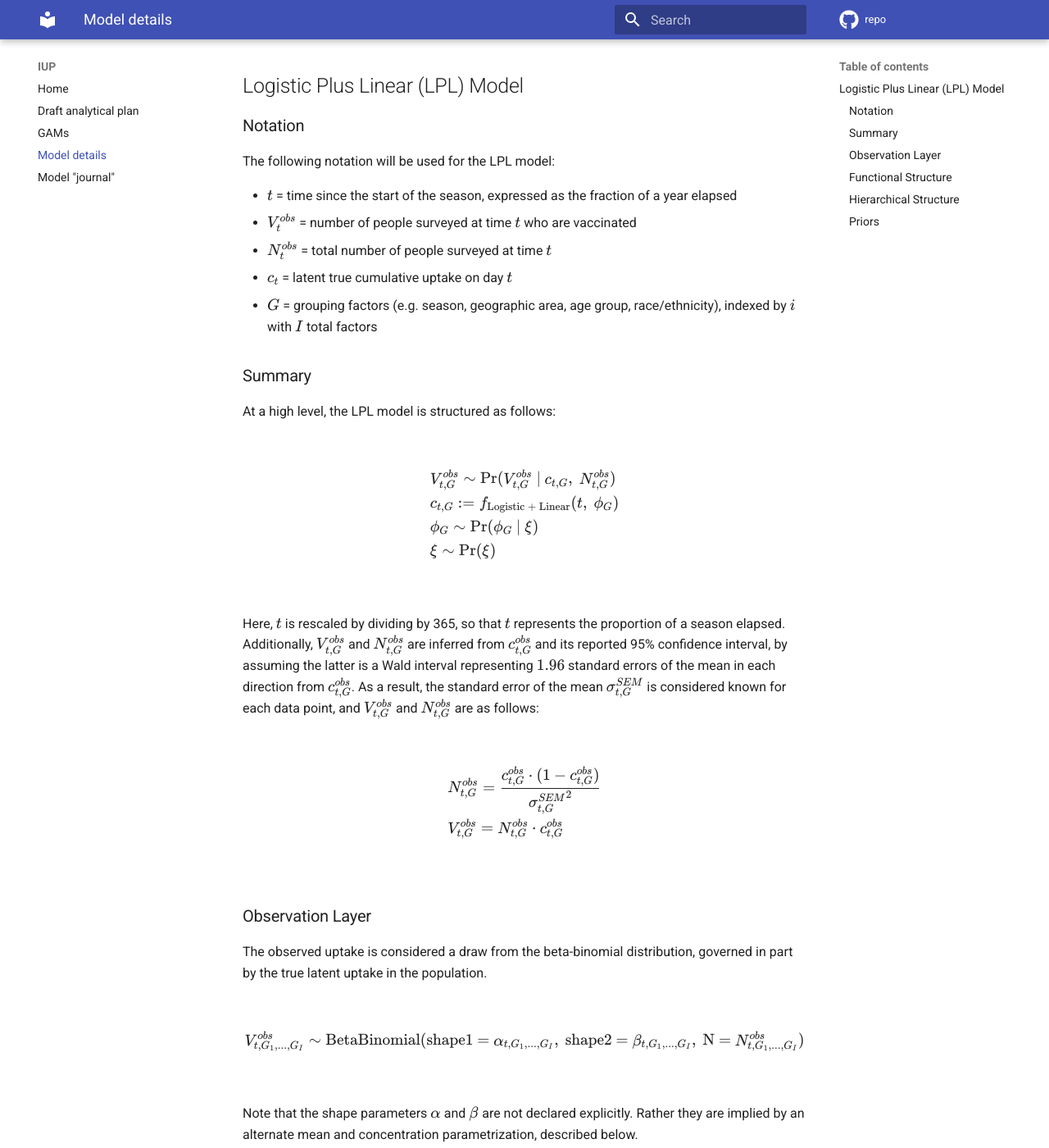
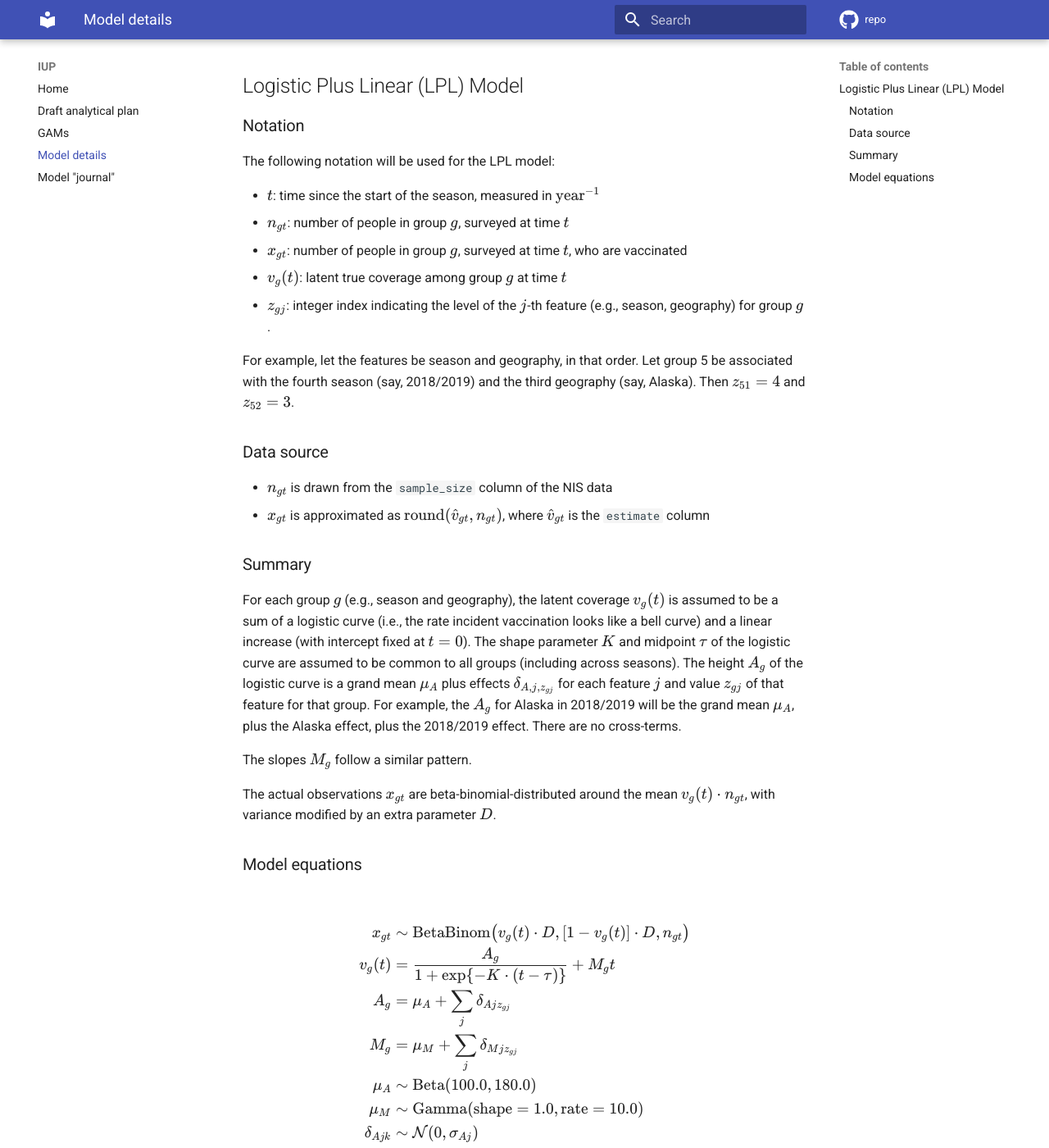
Before and after one commit to CDCgov/cfa-immunization-uptake-projection, an MkDocs documentation site: the page built from docs/model_details.md, in a window 1280 px wide and 1400 px high, scrolled down 235 px. Shown: the whole window at 82% size. Built offline with MkDocs 1.6.1 and Material for MkDocs 9.7.7, drawn with Linux system fonts in a browser that asks for light colours; comment, search, counter and statistics services are not loaded; some of the changed text lies outside the part shown.

Commit message:
Update notation (#243)
- Use more standard notation for the regression effects
- Bring the model docs in line with the current model implementation

````diff
--- a/docs/model_details.md
+++ b/docs/model_details.md
@@ -8,88 +8,52 @@
 
 The following notation will be used for the LPL model:
 
-- $t$ = time since the start of the season, expressed as the fraction of a year elapsed
-- $V_t^{obs}$ = number of people surveyed at time $t$ who are vaccinated
-- $N_t^{obs}$ = total number of people surveyed at time $t$
-- $c_t$ = latent true cumulative uptake on day $t$
-- $G$ = grouping factors (e.g. season, geographic area, age group, race/ethnicity), indexed by $i$ with $I$ total factors
+- $t$: time since the start of the season, measured in $\text{year}^{-1}$
+- $n_{gt}$: number of people in group $g$, surveyed at time $t$
+- $x_{gt}$: number of people in group $g$, surveyed at time $t$, who are vaccinated
+- $v_g(t)$: latent true coverage among group $g$ at time $t$
+- $z_{gj}$: integer index indicating the level of the $j$-th feature (e.g., season, geography) for group $g$.
+
+For example, let the features be season and geography, in that order. Let group 5 be associated with the fourth season (say, 2018/2019) and the third geography (say, Alaska). Then $z_{51} = 4$ and $z_{52} = 3$.
+
+### Data source
+
+- $n_{gt}$ is drawn from the `sample_size` column of the NIS data
+- $x_{gt}$ is approximated as $\mathrm{round}(\hat{v}_{gt}, n_{gt})$, where $\hat{v}_{gt}$ is the `estimate` column
 
 ### Summary
 
-At a high level, the LPL model is structured as follows:
+For each group $g$ (e.g., season and geography), the latent coverage $v_g(t)$ is assumed to be a sum of a logistic curve (i.e., the rate incident vaccination looks like a bell curve) and a linear increase (with intercept fixed at $t=0$). The shape parameter $K$ and midpoint $\tau$ of the logistic curve are assumed to be common to all groups (including across seasons). The height $A_g$ of the logistic curve is a grand mean $\mu_A$ plus effects $\delta_{A,j,z_{gj}}$ for each feature $j$ and value $z_{gj}$ of that feature for that group. For example, the $A_g$ for Alaska in 2018/2019 will be the grand mean $\mu_A$, plus the Alaska effect, plus the 2018/2019 effect. There are no cross-terms.
+
+The slopes $M_g$ follow a similar pattern.
+
+The actual observations $x_{gt}$ are beta-binomial-distributed around the mean $v_g(t) \cdot n_{gt}$, with variance modified by an extra parameter $D$.
+
+### Model equations
 
 ```math
 \begin{align*}
-&V_{t,G}^{obs} \sim \text{Pr}(V_{t,G}^{obs}~|~c_{t,G},~N_{t,G}^{obs}) \\
-&c_{t,G} := f_{\text{Logistic + Linear}}(t,~\phi_G) \\
-&\phi_G \sim \text{Pr}(\phi_G~|~\xi) \\
-&\xi \sim \text{Pr}(\xi) \\
+x_{gt} &\sim \mathrm{BetaBinom}\big(v_g(t) \cdot D, [1-v_g(t)] \cdot D, n_{gt}\big) \\
+v_g(t) &= \frac{A_g}{1 + \exp\{- K \cdot (t - \tau)\}} + M_g t \\
+A_g &= \mu_A + \sum_j \delta_{Aj z_{gj}} \\
+M_g &= \mu_M + \sum_j \delta_{Mj z_{gj}} \\
+\mu_A &\sim \text{Beta}(100.0, 180.0) \\
+\mu_M &\sim \text{Gamma}(\text{shape} = 1.0, \text{rate} = 10.0) \\
+\delta_{Ajk} &\sim \mathcal{N}(0, \sigma_{Aj}) \\
+\delta_{Mjk} &\sim \mathcal{N}(0, \sigma_{Mj}) \\
+\sigma_{Aj} &\sim \text{Exp}(40.0) \\
+\sigma_{Mj} &\sim \text{Exp}(40.0) \\
+K &\sim \text{Gamma}(\text{shape} = 25.0, \text{rate} = 1.0) \\
+\tau &\sim \text{Beta}(100.0, 225.0) \\
+D &\sim \text{Gamma}(\text{shape} = 350.0, \text{rate} = 1.0) \\
 \end{align*}
 ```
 
-Here, $t$ is rescaled by dividing by 365, so that $t$ represents the proportion of a season elapsed. Additionally, $V_{t,G}^{obs}$ and $N_{t,G}^{obs}$ are inferred from $c_{t,G}^{obs}$ and its reported 95% confidence interval, by assuming the latter is a Wald interval representing $1.96$ standard errors of the mean in each direction from $c_{t,G}^{obs}$. As a result, the standard error of the mean $\sigma_{t,G}^{SEM}$ is considered known for each data point, and $V_{t,G}^{obs}$ and $N_{t,G}^{obs}$ are as follows:
+Note that:
 
-```math
+$$
 \begin{align*}
-&N_{t,G}^{obs} = \frac{c_{t,G}^{obs} \cdot (1-c_{t,G}^{obs})}{{\sigma_{t,G}^{SEM}}^2} \\
-&V_{t,G}^{obs} = N_{t,G}^{obs} \cdot c_{t,G}^{obs} \\
+\mathbb{E}[x_{gt}] &= v_g(t) \cdot n_{gt} \\
+\mathrm{Var}[x_{gt}] &= v_g(t) \cdot [1-v_g(t)] \cdot \frac{n_{gt} (n_{gt} + D)}{D+1}
 \end{align*}
-```
-
-### Observation Layer
-
-The observed uptake is considered a draw from the beta-binomial distribution, governed in part by the true latent uptake in the population.
-
-```math
-\begin{align*}
-&V_{t,G_1,...,G_I}^{obs} \sim \text{BetaBinomial}(\text{shape1 = }\alpha_{t,G_1,...,G_I}, \text{ shape2 = }\beta_{t,G_1,...,G_I}, \text{ N = }N_{t,G_1,...,G_I}^{obs}) \\
-\end{align*}
-```
-
-Note that the shape parameters $\alpha$ and $\beta$ are not declared explicitly. Rather they are implied by an alternate mean and concentration parametrization, described below.
-
-### Functional Structure
-
-The model's functional structure describes the latent true uptake curve:
-
-```math
-\begin{align*}
-&c_{t,G_1,...,G_I} = \frac{A_{G_1,...,G_I}}{1 + e^{-n \cdot (t - H)}} + M_{G_1,...,G_I} \cdot t \\
-\end{align*}
-```
-
-$c_{t,G_1,...,G_I}$ serves as the mean of the beta distribution in the beta-binomial likelihood in the observation-layer. A fixed concentration parameter $d$ is also required. From the mean and concentration, the two shape parameters of the beta distribution are as follows:
-
-```math
-\begin{align*}
-&\alpha_{t,G_1,...,G_I} = c_{t,G_1,...,G_I} \cdot d \\
-&\beta_{t,G_1,...,G_I} = (1 - c_{t,G_1,...,G_I}) \cdot d \\
-\end{align*}
-```
-
-### Hierarchical Structure
-
-Certain parameters of the latent true uptake curve have group-specific deviations, determined as follows:
-
-```math
-\begin{align*}
-&A_{G_1,...,G_I} = A + A_{G_1} + ... + A_{G_I} \\
-&\frac{A_{G_i}}{\sigma_{A_{G_i}}} \sim \text{Normal}(\text{location = }0, \text{ scale = }1) ~\forall~i~\text{ in } 1, ..., I \\
-\end{align*}
-```
-
-and similarly for $M$.
-
-### Priors
-
-```math
-\begin{align*}
-&A \sim \text{Beta}(\text{shape1 = }100.0, \text{ shape2 = }180.0) \\
-&\sigma_{A_{G_i}} \sim \text{Exponential}(\text{rate = }40.0) ~\forall~i~\text{ in } 1, ..., I \\
-&H \sim \text{Beta}(\text{shape1 = }100.0, \text{ shape2 = }225.0) \\
-&n \sim \text{Gamma}(\text{shape = }25.0, \text{ rate = }1.0) \\
-&M \sim \text{Gamma}(\text{shape = }1.0, \text{ rate = }10.0) \\
-&\sigma_{M_{G_i}} \sim \text{Exponential}(\text{rate = }40.0) ~\forall~i~\text{ in } 1, ..., I \\
-&d \sim \text{Gamma}(\text{shape = }350.0, \text{ rate = }1.0) \\
-\end{align*}
-```
+$$
````
Also changed, not shown: 4 other files.
